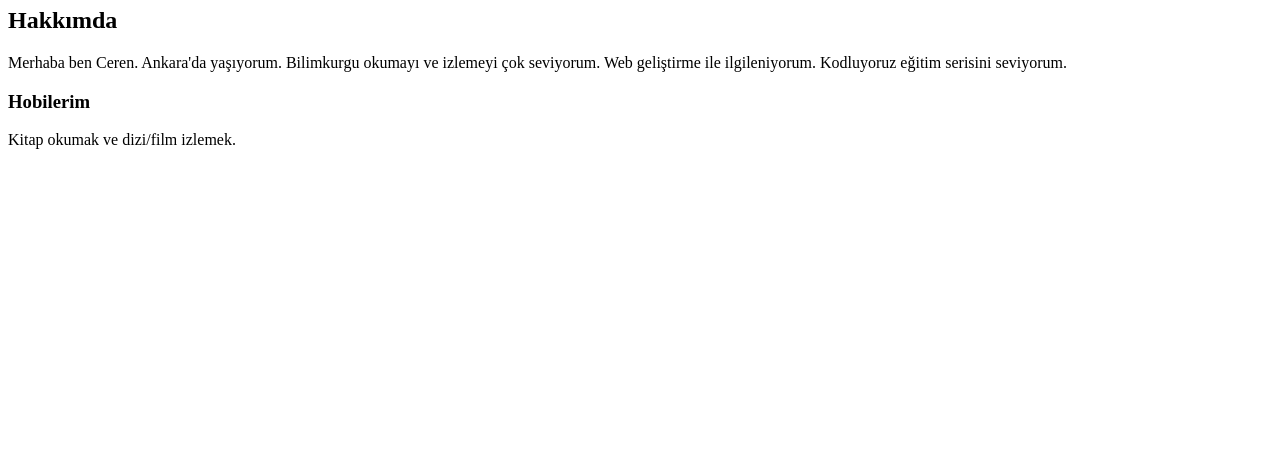
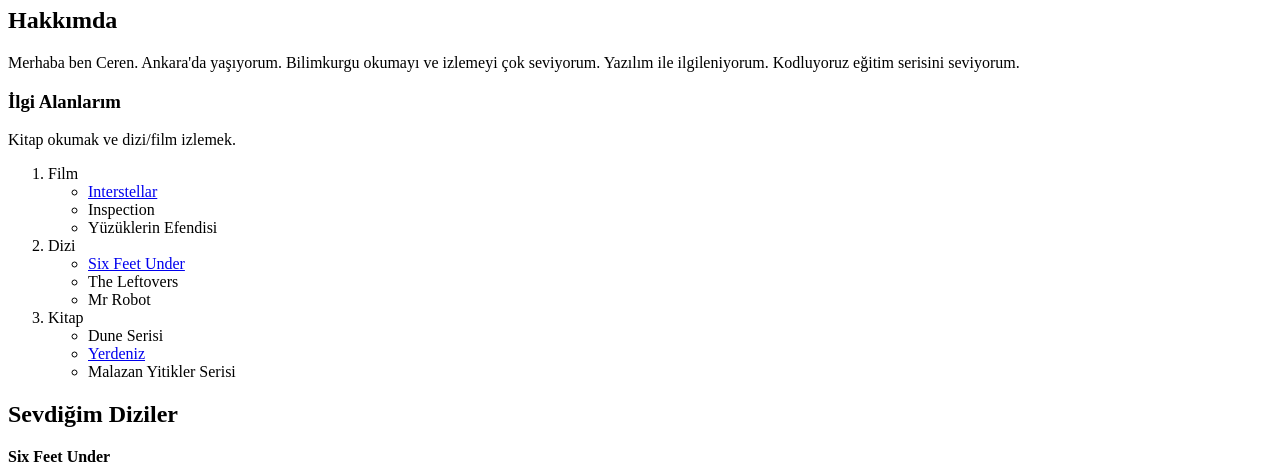
Before and after one commit to cerenaksu/homework, a plain HTML site: page index.html in a window 1280 px wide. Shown: the part 73-549 px from the top of the page. Drawn offline with Linux system fonts and the light colour scheme.

Commit message:
homework 2 has been done

```diff
--- a/index.html
+++ b/index.html
@@ -14,9 +14,38 @@
 
     <h1>Ceren Aksu</h1>
     <h2>Hakkımda</h2>
-    <p>Merhaba ben Ceren. Ankara'da yaşıyorum. Bilimkurgu okumayı ve izlemeyi çok seviyorum. Web geliştirme ile ilgileniyorum. Kodluyoruz eğitim serisini seviyorum. </p>
-    <h3>Hobilerim</h3>
+    <p>Merhaba ben Ceren. Ankara'da yaşıyorum. Bilimkurgu okumayı ve izlemeyi çok seviyorum. Yazılım ile ilgileniyorum. Kodluyoruz eğitim serisini seviyorum. </p>
+
+
+
+<div>
+    <h3>İlgi Alanlarım</h3>
     <p>Kitap okumak ve dizi/film izlemek.</p>
+  <ol>
+    <li>Film</li>
+        <ul>
+            <li> <a href="https://www.imdb.com/title/tt0816692/" target="_blank">Interstellar</a></li>
+            <li>Inspection</li>
+            <li>Yüzüklerin Efendisi</li>
+        </ul>
+    <li>Dizi</li>
+        <ul>
+            <li> <a href="https://www.imdb.com/title/tt0248654/?ref_=fn_al_tt_1" target="_blank">Six Feet Under</a></li>
+            <li>The Leftovers</li>
+            <li>Mr Robot</li>
+        </ul>
+    <li>Kitap</li>
+        <ul>
+            <li>Dune Serisi</li>
+            <li> <a href="https://www.goodreads.com/book/show/17339804-yerdeniz?from_search=true&from_srp=true&qid=Z1oI0buvFH&rank=6" target="_blank">Yerdeniz</a></li>
+            <li>Malazan Yitikler Serisi</li>
+        </ul>
+  </ol>
+</div>
+<h2>Sevdiğim Diziler</h2>
+<p><strong>Six Feet Under</strong></p>
+    <img src="https://m.media-amazon.com/images/M/MV5BZjAzZjE1ZDgtNWY0My00Y2FjLWE4ZmItNmEzNjNmOGI5YzMyXkEyXkFqcGdeQW1pYnJ5YW50._V1_.jpg" alt="Six Feet Under" width="400">
+    <p>Cenaze evi işleten bir ailenin, babalarının ölümüyle birlikte değişen hayatlarının, tüm aile fertlerinin birbirlerini yeniden tanıyışlarının, hayata atılan farklı bakışların, yüzeysel ilişkilerin yavaş yavaş derinleştiği bir kara mizah hikayesi..</p>
 
 </body>
 </html>
```
